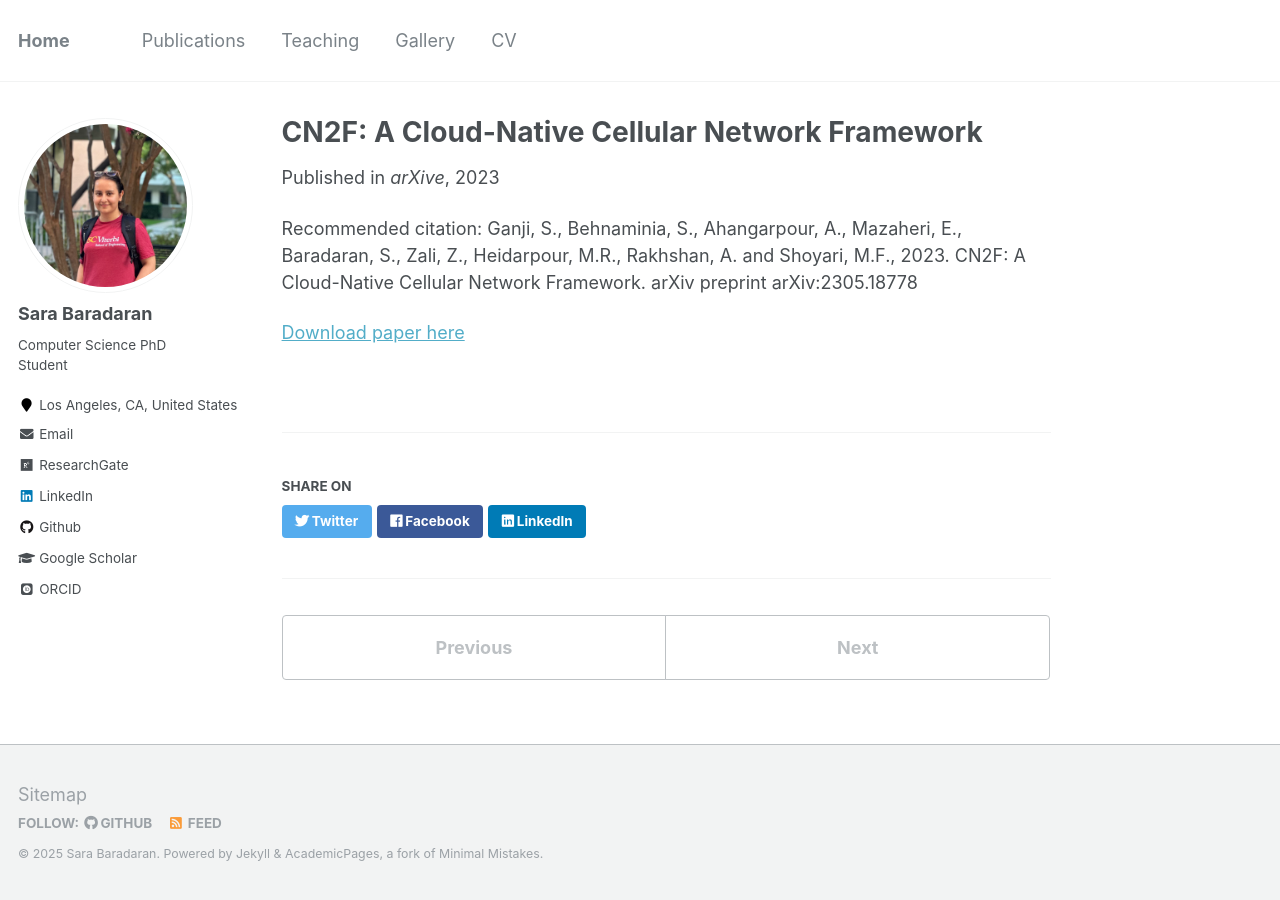
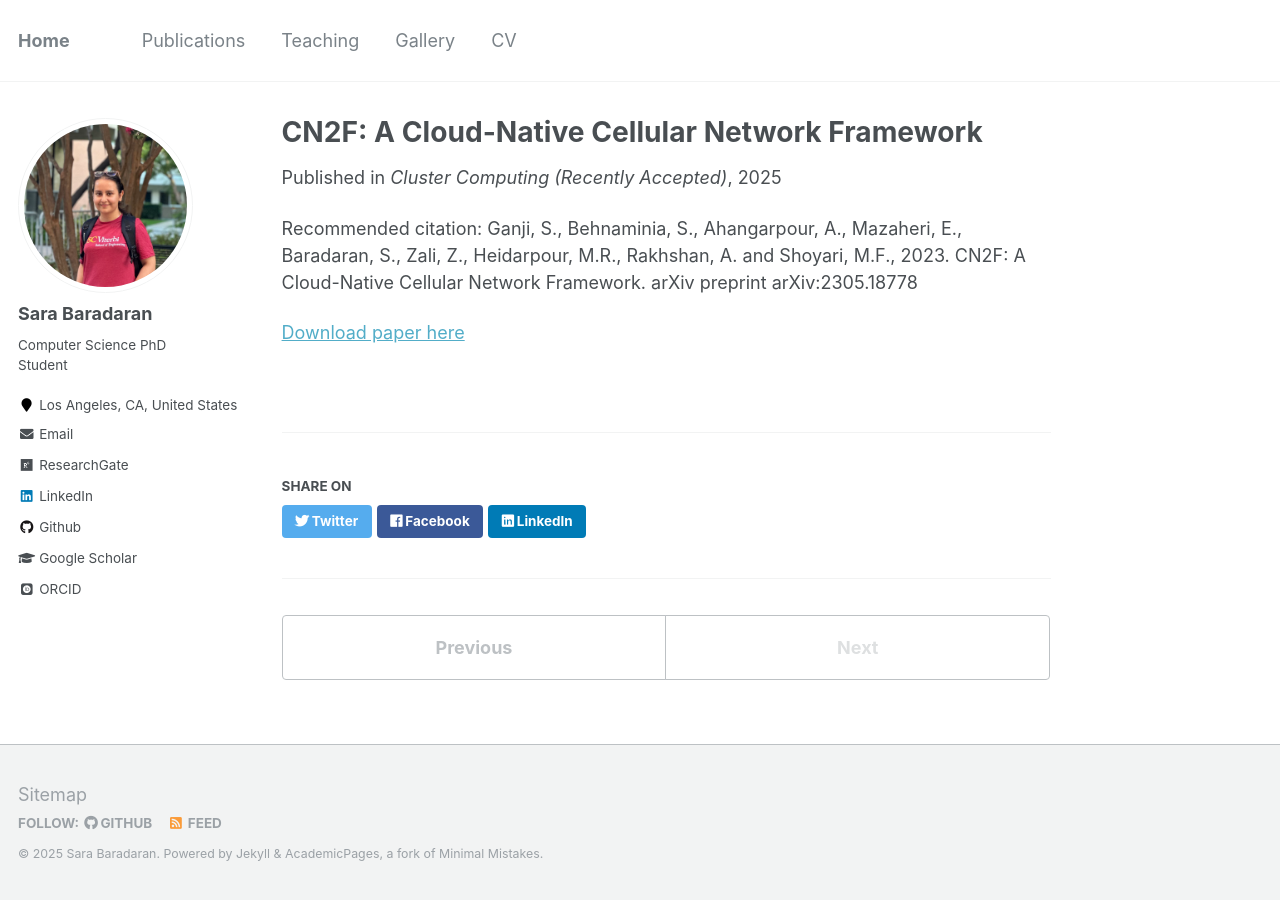
Before and after one commit to SaraBaradaran/SaraBaradaran.github.io, a Jekyll site: the page built from _publications/CN2F.md, in a window 1280 px wide. Built offline with Jekyll 4.4.1, drawn with Linux system fonts in a browser that asks for light colours; some web fonts are replaced.

Commit message:
Update CN2F.md

```diff
--- a/_publications/CN2F.md
+++ b/_publications/CN2F.md
@@ -2,8 +2,8 @@
 title: "CN2F: A Cloud-Native Cellular Network Framework"
 collection: publications
 excerpt: 'In this paper, we share our findings, accompanied by a comprehensive online codebase, about the best practice of using different open-source projects in order to realize a flexible testbed for academia and industrial Research and Development (R&D) activities on the future generation of cellular networks.'
-date: 2023-11-01
-venue: 'arXive'
+date: 2025-11-01
+venue: 'Cluster Computing (Recently Accepted)'
 
 citation: 'Ganji, S., Behnaminia, S., Ahangarpour, A., Mazaheri, E., Baradaran, S., Zali, Z., Heidarpour, M.R., Rakhshan, A. and Shoyari, M.F., 2023. CN2F: A Cloud-Native Cellular Network Framework. arXiv preprint arXiv:2305.18778'
 ---
```
